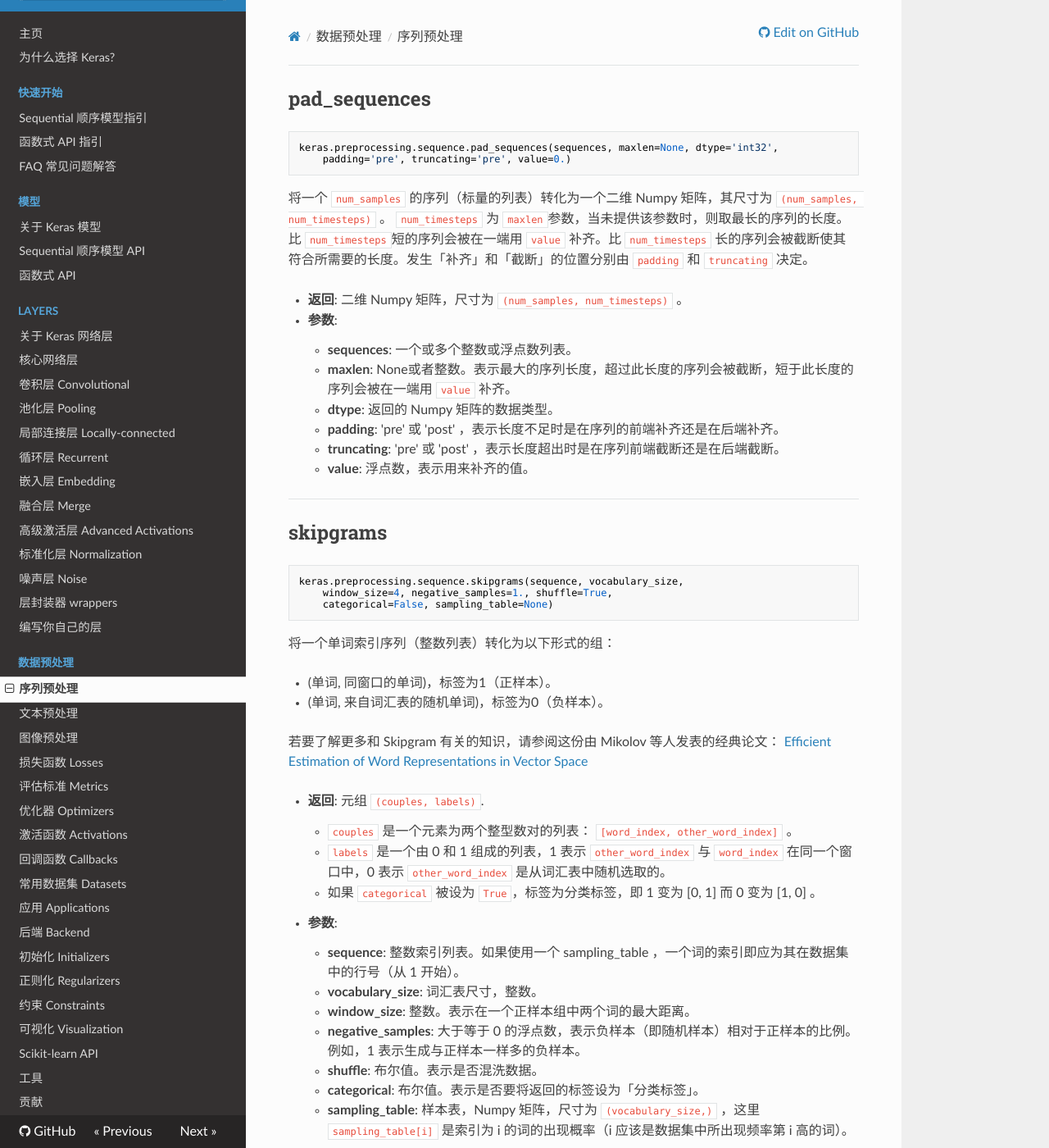
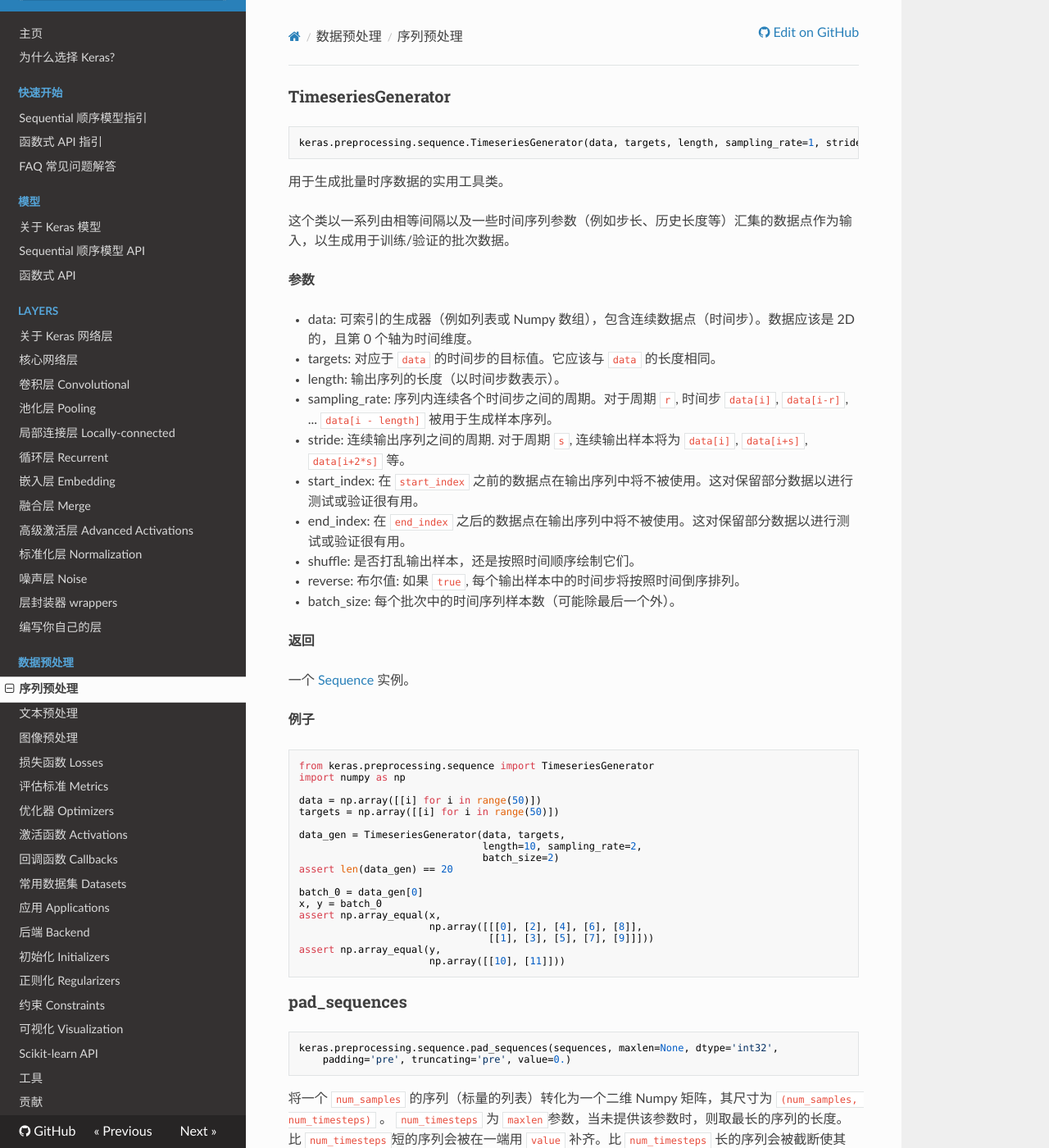
Before and after one commit to keras-team/keras-docs-zh, an MkDocs documentation site: the page built from sources/preprocessing/sequence.md, in a window 1280 px wide and 1400 px high. Shown: the whole window at 82% size. Built offline with MkDocs 1.6.1, drawn with Linux system fonts in a browser that asks for light colours; nearby versions of some CDN libraries; old or Windows-style settings are respelled for this version of MkDocs.

Commit message:
Update sequence.md

````diff
--- a/sources/preprocessing/sequence.md
+++ b/sources/preprocessing/sequence.md
@@ -1,4 +1,54 @@
-## pad_sequences
+### TimeseriesGenerator
+
+```python
+keras.preprocessing.sequence.TimeseriesGenerator(data, targets, length, sampling_rate=1, stride=1, start_index=0, end_index=None, shuffle=False, reverse=False, batch_size=128)
+```
+
+用于生成批量时序数据的实用工具类。
+
+这个类以一系列由相等间隔以及一些时间序列参数（例如步长、历史长度等）汇集的数据点作为输入，以生成用于训练/验证的批次数据。
+
+__参数__
+
+- data: 可索引的生成器（例如列表或 Numpy 数组），包含连续数据点（时间步）。数据应该是 2D 的，且第 0 个轴为时间维度。
+- targets: 对应于 `data` 的时间步的目标值。它应该与 `data` 的长度相同。
+- length: 输出序列的长度（以时间步数表示）。
+- sampling_rate: 序列内连续各个时间步之间的周期。对于周期 `r`, 时间步 `data[i]`, `data[i-r]`, ... `data[i - length]` 被用于生成样本序列。
+- stride: 连续输出序列之间的周期. 对于周期 `s`, 连续输出样本将为 `data[i]`, `data[i+s]`, `data[i+2*s]` 等。
+- start_index: 在 `start_index` 之前的数据点在输出序列中将不被使用。这对保留部分数据以进行测试或验证很有用。
+- end_index: 在 `end_index` 之后的数据点在输出序列中将不被使用。这对保留部分数据以进行测试或验证很有用。
+- shuffle: 是否打乱输出样本，还是按照时间顺序绘制它们。
+- reverse: 布尔值: 如果 `true`, 每个输出样本中的时间步将按照时间倒序排列。
+- batch_size: 每个批次中的时间序列样本数（可能除最后一个外）。
+
+__返回__
+
+一个 [Sequence](https://keras.io/zh/utils/#sequence) 实例。
+
+__例子__
+
+```python
+from keras.preprocessing.sequence import TimeseriesGenerator
+import numpy as np
+
+data = np.array([[i] for i in range(50)])
+targets = np.array([[i] for i in range(50)])
+
+data_gen = TimeseriesGenerator(data, targets,
+                               length=10, sampling_rate=2,
+                               batch_size=2)
+assert len(data_gen) == 20
+
+batch_0 = data_gen[0]
+x, y = batch_0
+assert np.array_equal(x,
+                      np.array([[[0], [2], [4], [6], [8]],
+                                [[1], [3], [5], [7], [9]]]))
+assert np.array_equal(y,
+                      np.array([[10], [11]]))
+```
+
+### pad_sequences
 
 ```python
 keras.preprocessing.sequence.pad_sequences(sequences, maxlen=None, dtype='int32',
@@ -19,7 +69,7 @@ keras.preprocessing.sequence.pad_sequences(sequences, maxlen=None, dtype='int32'
 
 ---
 
-## skipgrams
+### skipgrams
 
 ```python
 keras.preprocessing.sequence.skipgrams(sequence, vocabulary_size,
@@ -51,7 +101,7 @@ Vector Space](http://arxiv.org/pdf/1301.3781v3.pdf)
 
 ---
 
-## make_sampling_table
+### make_sampling_table
 
 ```python
 keras.preprocessing.sequence.make_sampling_table(size, sampling_factor=1e-5)
````
